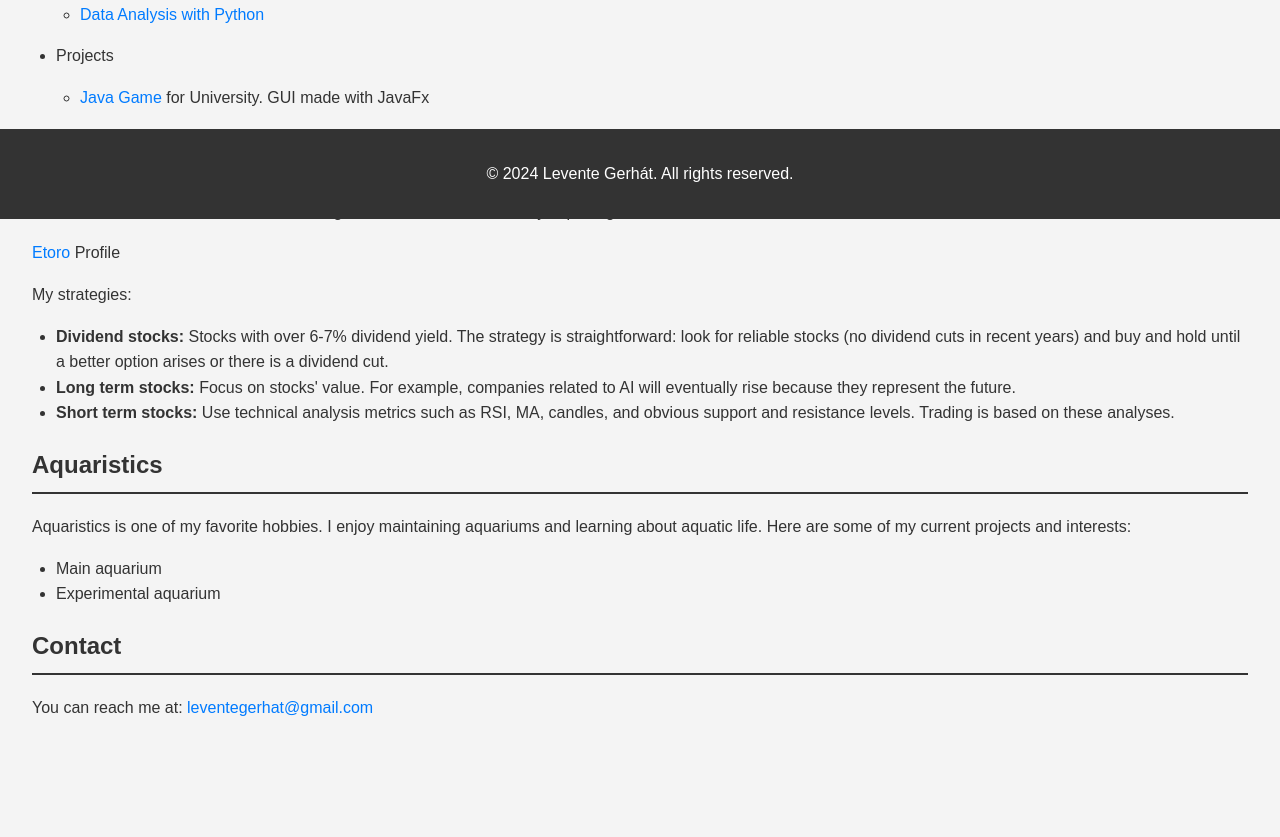
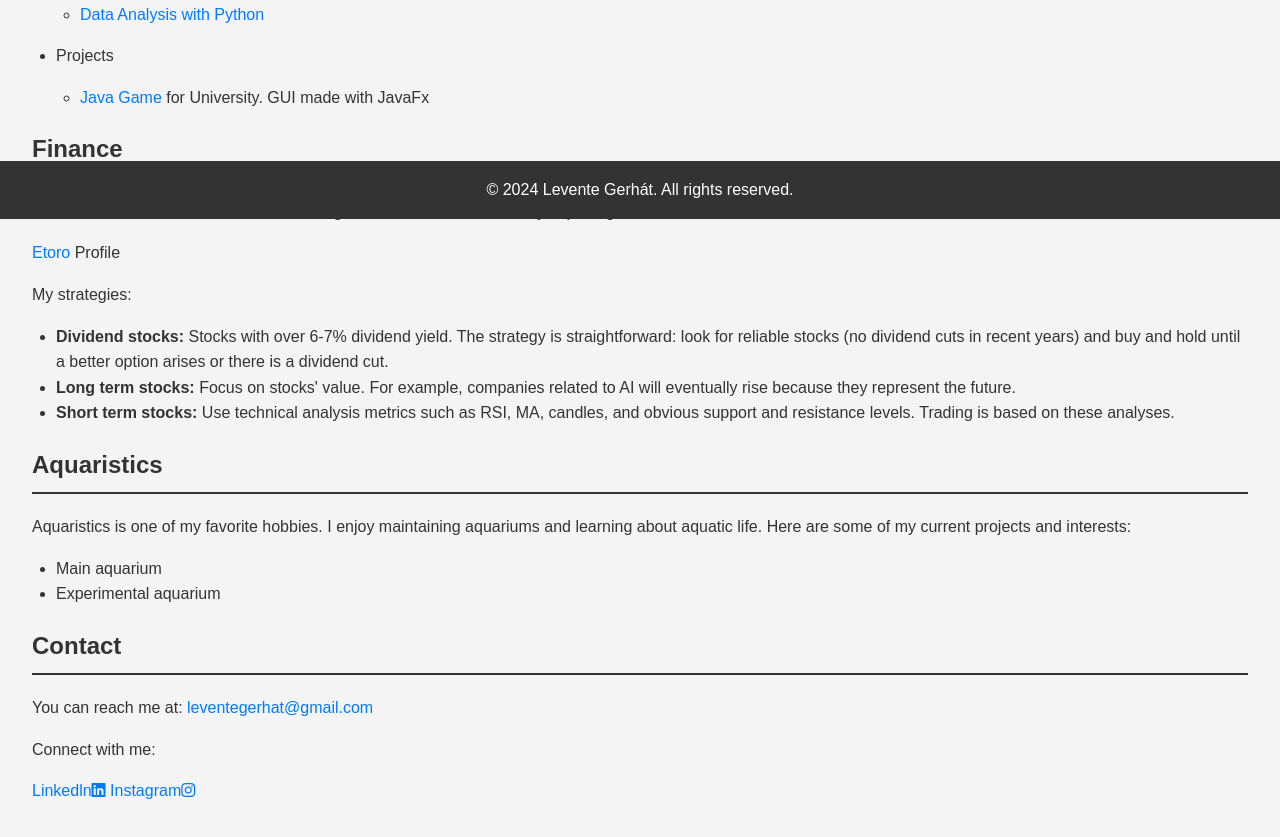
Before and after one commit to Gerhatlevi/mywebsite, a plain HTML site: page index.html in a window 1280 px wide. Shown: the part 581-1418 px from the top of the page. Before the commit the page ends 1334 px from the top, so only its background shows below. Drawn offline with Linux system fonts and the light colour scheme.

Commit message:
contacts update

```diff
--- a/index.html
+++ b/index.html
@@ -5,6 +5,8 @@
     <meta name="viewport" content="width=device-width, initial-scale=1.0">
     <title>My Personal Website</title>
     <link rel="stylesheet" href="styles.css">
+    <!-- Add icons from FontAwesome -->
+    <link rel="stylesheet" href="https://cdnjs.cloudflare.com/ajax/libs/font-awesome/6.1.2/css/all.min.css">
 </head>
 <body>
     <header>
@@ -64,6 +66,11 @@
         <section id="contact">
             <h2>Contact</h2>
             <p>You can reach me at: <a href="mailto:leventegerhat@gmail.com">leventegerhat@gmail.com</a></p>
+            <p>Connect with me:</p>
+            <p class="social-icons">
+                <a href="https://www.linkedin.com/in/levente-gerh%C3%A1t-4575b222b/" target="_blank">Linkedln<i class="fab fa-linkedin"></i></a>
+                <a href="https://www.instagram.com/levi_gerhat/" target="_blank">Instagram<i class="fab fa-instagram"></i></a>
+            </p>
         </section>
     </main>
     <footer>
--- a/styles.css
+++ b/styles.css
@@ -40,6 +40,7 @@
 
 main {
     padding: 1rem 2rem;
+    margin-bottom: 2.5rem;
 }
 
 h2 {
@@ -61,7 +62,7 @@
     background-color: #333;
     color: #fff;
     text-align: center;
-    padding: 1rem 0;
+    padding: 0 0;
     position: fixed;
     width: 100%;
     bottom: 0;
```
